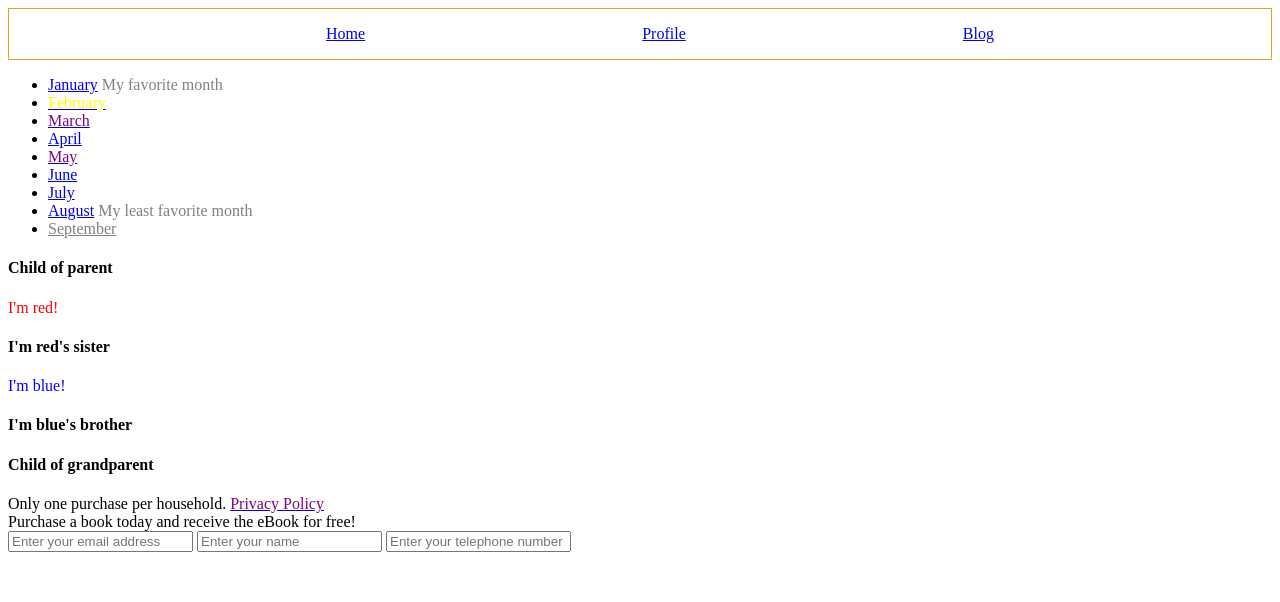
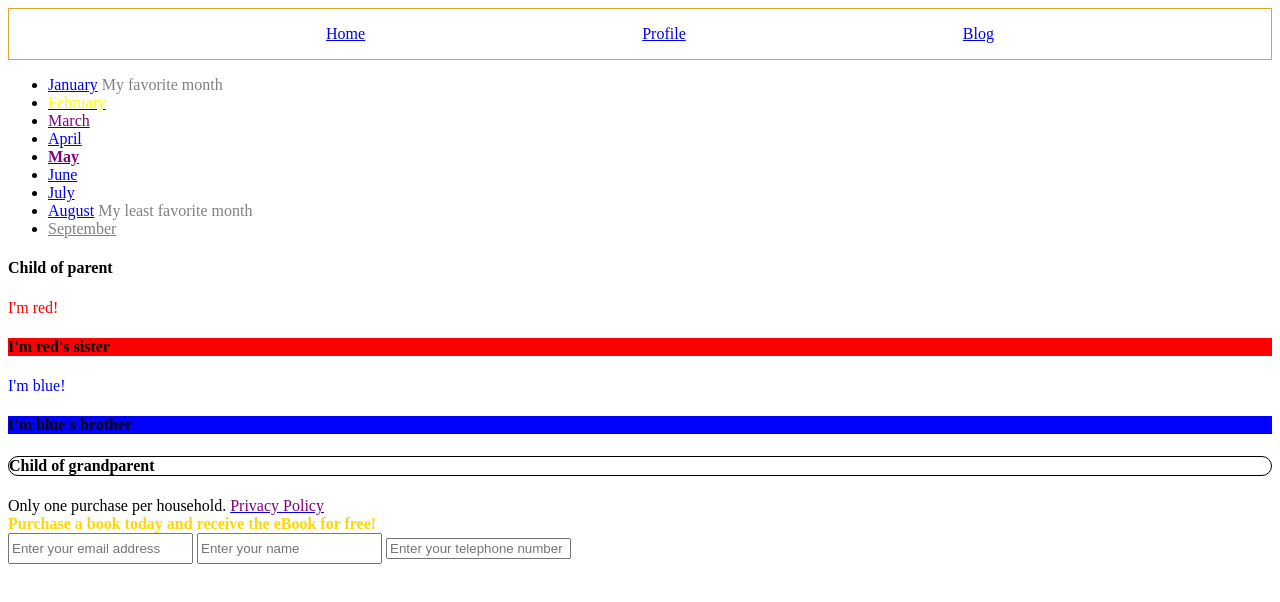
Before and after one commit to DerekStapleton21/css-practice-day1, a plain HTML site: page index.html in a window 1280 px wide. Drawn offline with Linux system fonts and the light colour scheme.

Commit message:
css selectors day1

```diff
--- a/selectors.css
+++ b/selectors.css
@@ -28,3 +28,25 @@ div:nth-child(3){
 .parent div div:first-child{
     color: red;
 }
+
+.parent div:first-child + h4{
+    background-color: red;
+}
+
+.parent div:nth-child(3)+h4{
+    background-color: blue;
+}
+
+.grandparent > h4{
+    border: 1px solid black;
+    border-radius: 1em;
+}
+
+.promo{
+    font-weight: bold;
+    color: gold;
+}
+
+input[type="text"]{
+    height: 25px;
+}
```
